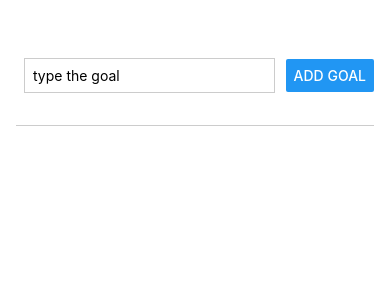
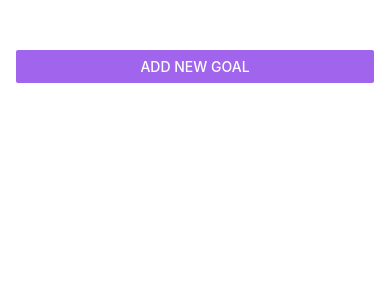
Before and after one commit to xianlinbox/course-goal, a React Native app: screen / in a window 390 px wide. Shown: the top 300 px of the page. Built offline with nearby package versions, Linux system fonts and the light colour scheme.

Commit message:
re-design main page

```diff
--- a/App.js
+++ b/App.js
@@ -1,36 +1,30 @@
 import { StyleSheet, FlatList, View, Button, TextInput } from 'react-native';
 
 export default function App() {
+  function startAddGoalHandler() {
+
+  }
   return (
-    <View style={styles.container}>
-      <View style={styles.inputContainer}>
-        <TextInput style={styles.textInput} placeholder='type the goal' />
-        <Button title='Add Goal' />
+    <View style={styles.appContainer}>
+      <Button
+        title="Add New Goal"
+        color="#a065ec"
+        onPress={startAddGoalHandler}
+      />
+      <View style={styles.goalContainer}>
+        <FlatList />
       </View>
-      <FlatList />
-
     </View>
   );
 }
 
 const styles = StyleSheet.create({
-  container: {
+  appContainer: {
+    flex: 1,
     paddingTop: 50,
     paddingHorizontal: 16
   },
-  inputContainer: {
-    flexDirection: "row",
-    justifyContent: "space-between",
-    alignItems: "center",
-    paddingBottom: 24,
-    borderBottomWidth: 1,
-    borderBottomColor: '#cccccc'
+  goalContainer: {
+    flex: 5,
   },
-  textInput: {
-    borderWidth: 1,
-    borderColor: '#cccccc',
-    width: '70%',
-    margin: 8,
-    padding: 8
-  }
 });
```
